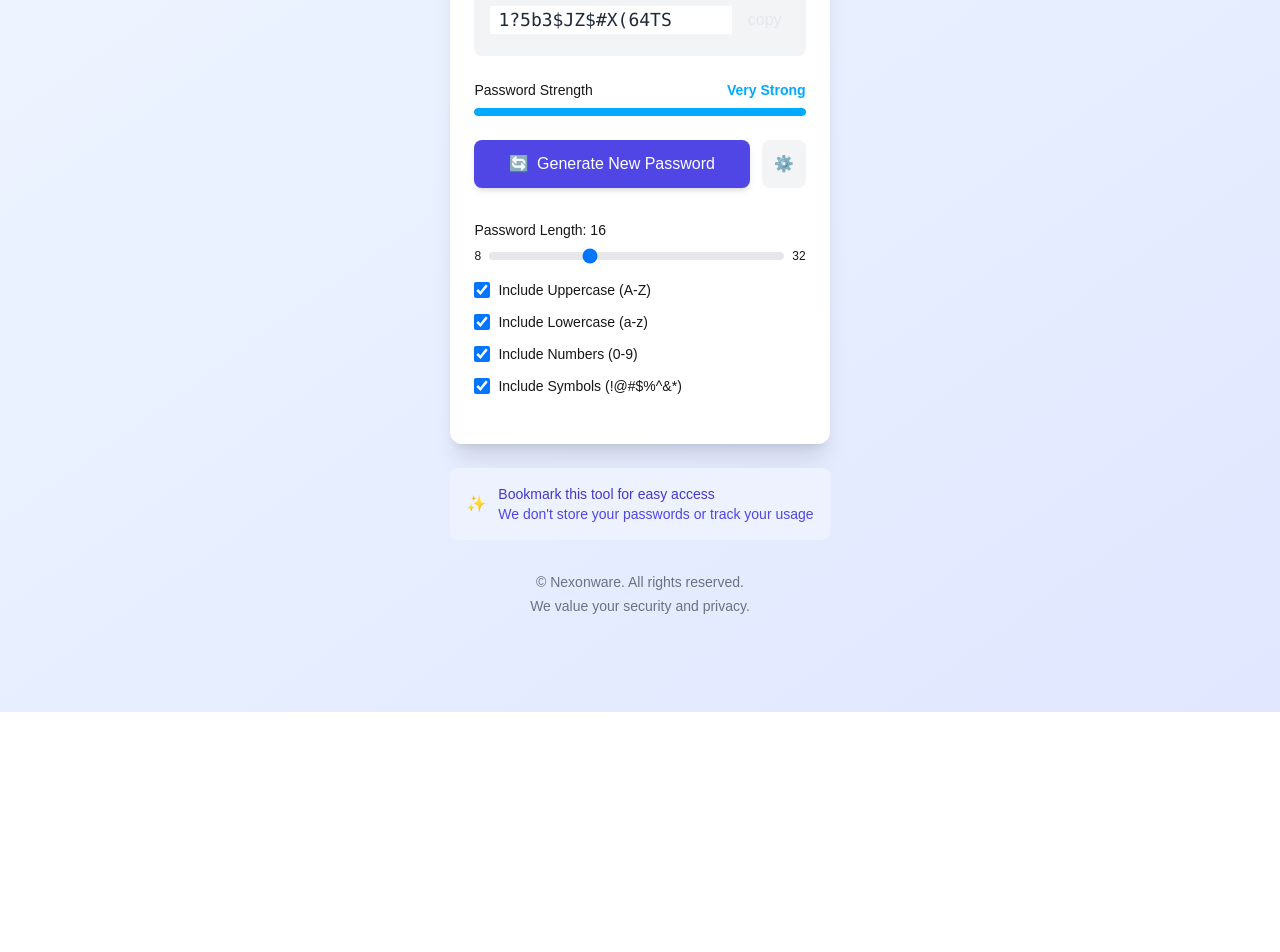
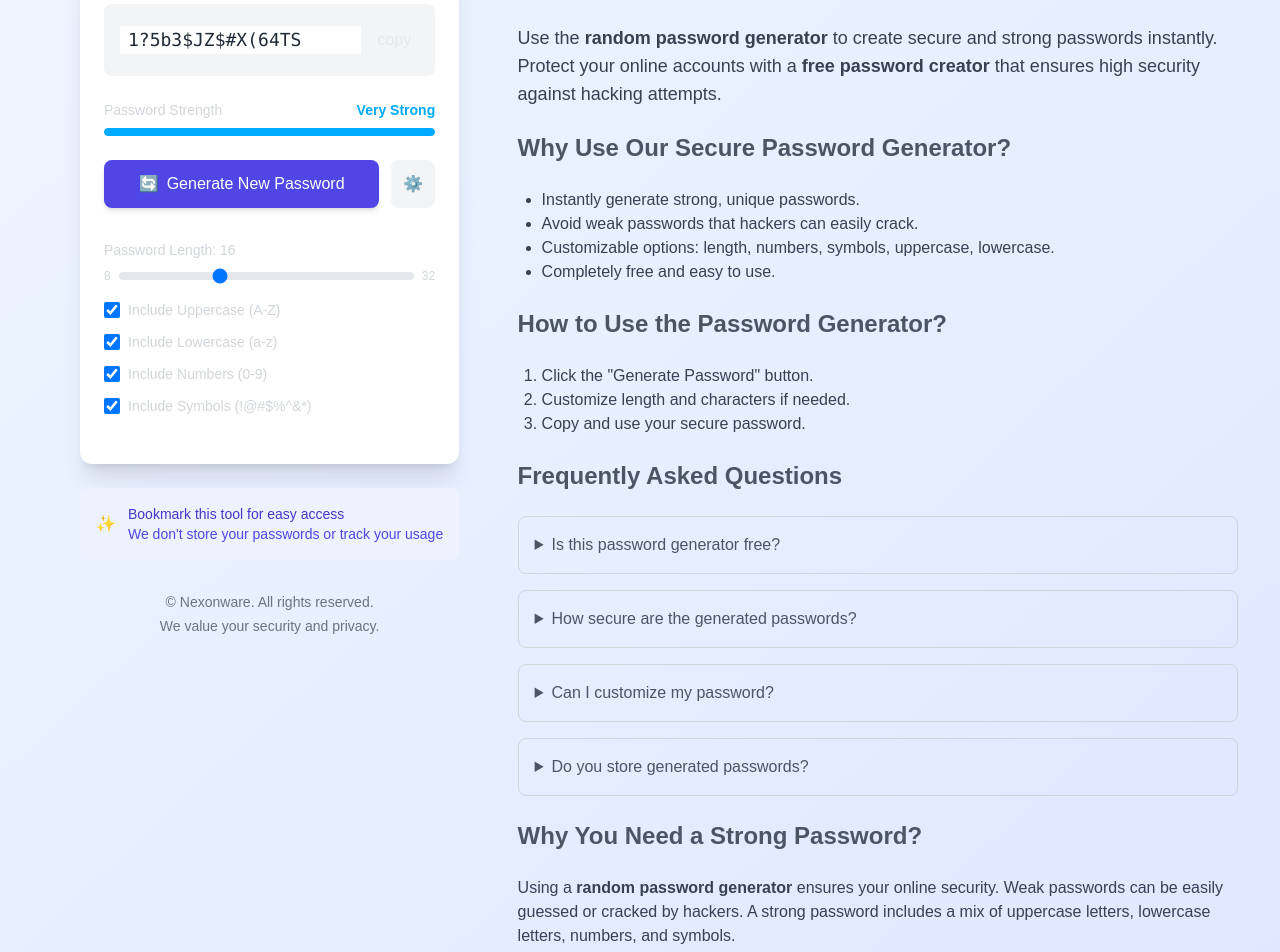
Before and after one commit to nodaddy/web-utils, a Next.js app: page /password-generator in a window 1280 px wide. Shown: the part 200-1152 px from the top of the page. Before the commit the page ends 912 px from the top, so only its background shows below. Built offline with nearby package versions, Linux system fonts and the light colour scheme.

Commit message:
secure password generator

```diff
--- a/src/Applications.js
+++ b/src/Applications.js
@@ -24,6 +24,10 @@ export const allUtilities = {
       description: "Create color schemes",
       icon: "🎨",
     },
+  ],
+  "Developer Tools": [],
+  Productivity: [],
+  Lifestyle: [
     {
       id: "password-generator",
       title: "Secure Password Generator",
@@ -31,8 +35,6 @@ export const allUtilities = {
       icon: "🔒",
     },
   ],
-  "Developer Tools": [],
-  Productivity: [],
 };
 
 export default applicationNamesForGA;
--- a/src/app/page.js
+++ b/src/app/page.js
@@ -173,7 +173,7 @@ export default function Home() {
 
                       {/* Utility title and description */}
                       <div style={{ lineHeight: "1rem" }}>
-                        <h3 className="text-gray-800 font-medium group-hover:text-blue-600 transition-colors">
+                        <h3 className="text-gray-800 font-lg group-hover:text-blue-600 transition-colors">
                           {util.title}
                         </h3>
                         <span className="text-xs text-gray-500">
--- a/src/app/password-generator/PasswordGenerator.jsx
+++ b/src/app/password-generator/PasswordGenerator.jsx
@@ -135,7 +135,7 @@ export default function Home() {
 
   return (
     <div
-      className={`min-h-screen flex flex-col items-center px-4 py-24 ${
+      className={`min-h-screen flex flex-col items-center px-4 py-32 text-gray-300 ${
         // darkMode ? "bg-gray-900 text-white" : "bg-gray-50 text-gray-900"
         ""
       }`}
@@ -152,7 +152,7 @@ export default function Home() {
               <span className="text-xl">🛡️</span>
               <h1 className="text-xl font-bold">Password Generator</h1>
             </div>
-            <button
+            {/* <button
               onClick={() => setDarkMode(!darkMode)}
               className={`p-2 rounded-full ${
                 darkMode
@@ -161,7 +161,7 @@ export default function Home() {
               }`}
             >
               {darkMode ? "🌙" : "☀️"}
-            </button>
+            </button> */}
           </div>
 
           {/* Password Display */}
--- /dev/null
+++ b/src/app/password-generator/SeoContent.jsx
@@ -0,0 +1,91 @@
+const SeoContent = () => {
+  return (
+    <div className="max-w-3xl mx-auto p-6 space-y-6 pt-32">
+      <h1 className="text-3xl font-bold text-center">
+        Free Password Generator - Create Strong & Secure Passwords
+      </h1>
+      <p className="text-lg text-gray-700">
+        Use the <strong>random password generator</strong> to create secure and
+        strong passwords instantly. Protect your online accounts with a{" "}
+        <strong>free password creator</strong> that ensures high security
+        against hacking attempts.
+      </p>
+
+      <h2 className="text-2xl font-semibold">
+        Why Use Our Secure Password Generator?
+      </h2>
+      <ul className="list-disc pl-6 text-gray-700">
+        <li>Instantly generate strong, unique passwords.</li>
+        <li>Avoid weak passwords that hackers can easily crack.</li>
+        <li>
+          Customizable options: length, numbers, symbols, uppercase, lowercase.
+        </li>
+        <li>Completely free and easy to use.</li>
+      </ul>
+
+      <h2 className="text-2xl font-semibold">
+        How to Use the Password Generator?
+      </h2>
+      <ol className="list-decimal pl-6 text-gray-700">
+        <li>Click the "Generate Password" button.</li>
+        <li>Customize length and characters if needed.</li>
+        <li>Copy and use your secure password.</li>
+      </ol>
+
+      <h2 className="text-2xl font-semibold">Frequently Asked Questions</h2>
+      <div className="space-y-4">
+        <details className="border border-gray-300 p-4 rounded-lg">
+          <summary className="font-medium cursor-pointer">
+            Is this password generator free?
+          </summary>
+          <p className="text-gray-700 mt-2">
+            Yes! Our <strong>free password creator</strong> is available for
+            everyone without any cost.
+          </p>
+        </details>
+
+        <details className="border border-gray-300 p-4 rounded-lg">
+          <summary className="font-medium cursor-pointer">
+            How secure are the generated passwords?
+          </summary>
+          <p className="text-gray-700 mt-2">
+            Our <strong>secure password generator</strong> creates random
+            passwords that are highly resistant to brute-force attacks.
+          </p>
+        </details>
+
+        <details className="border border-gray-300 p-4 rounded-lg">
+          <summary className="font-medium cursor-pointer">
+            Can I customize my password?
+          </summary>
+          <p className="text-gray-700 mt-2">
+            Yes! You can adjust length, symbols, numbers, and
+            uppercase/lowercase settings.
+          </p>
+        </details>
+
+        <details className="border border-gray-300 p-4 rounded-lg">
+          <summary className="font-medium cursor-pointer">
+            Do you store generated passwords?
+          </summary>
+          <p className="text-gray-700 mt-2">
+            No, we do not store any passwords. They are generated locally in
+            your browser.
+          </p>
+        </details>
+      </div>
+
+      <h2 className="text-2xl font-semibold">
+        Why You Need a Strong Password?
+      </h2>
+      <p className="text-gray-700">
+        Using a <strong>random password generator</strong> ensures your online
+        security. Weak passwords can be easily guessed or cracked by hackers. A
+        strong password includes a mix of uppercase letters, lowercase letters,
+        numbers, and symbols.
+      </p>
+    </div>
+  );
+};
+
+export default SeoContent;
--- a/src/app/password-generator/page.js
+++ b/src/app/password-generator/page.js
@@ -1,5 +1,6 @@
 // app/json-editor/page.tsx (or /pages/json-editor.tsx in Pages Router)
 import dynamic from "next/dynamic";
+import SeoContent from "./SeoContent";
 // import JsonFormatter from "./JsonFormatter";
 
 //  Dynamically import the client component
@@ -53,8 +54,12 @@ export const metadata = {
 export default function LoremIpsumPage() {
   return (
     <>
-      <div className="bg-[#f5f5f5] overflow:auto flex justify-center bg-gradient-to-br from-blue-50 to-indigo-100">
+      <div
+        className={`text-gray-600 bg-[#f5f5f5] overflow:auto flex flex-col md:pl-16 md:flex-row justify-center bg-gradient-to-br from-blue-50 to-indigo-100`}
+      >
         <PasswordGenerator />
+
+        <SeoContent />
       </div>
     </>
   );
```
